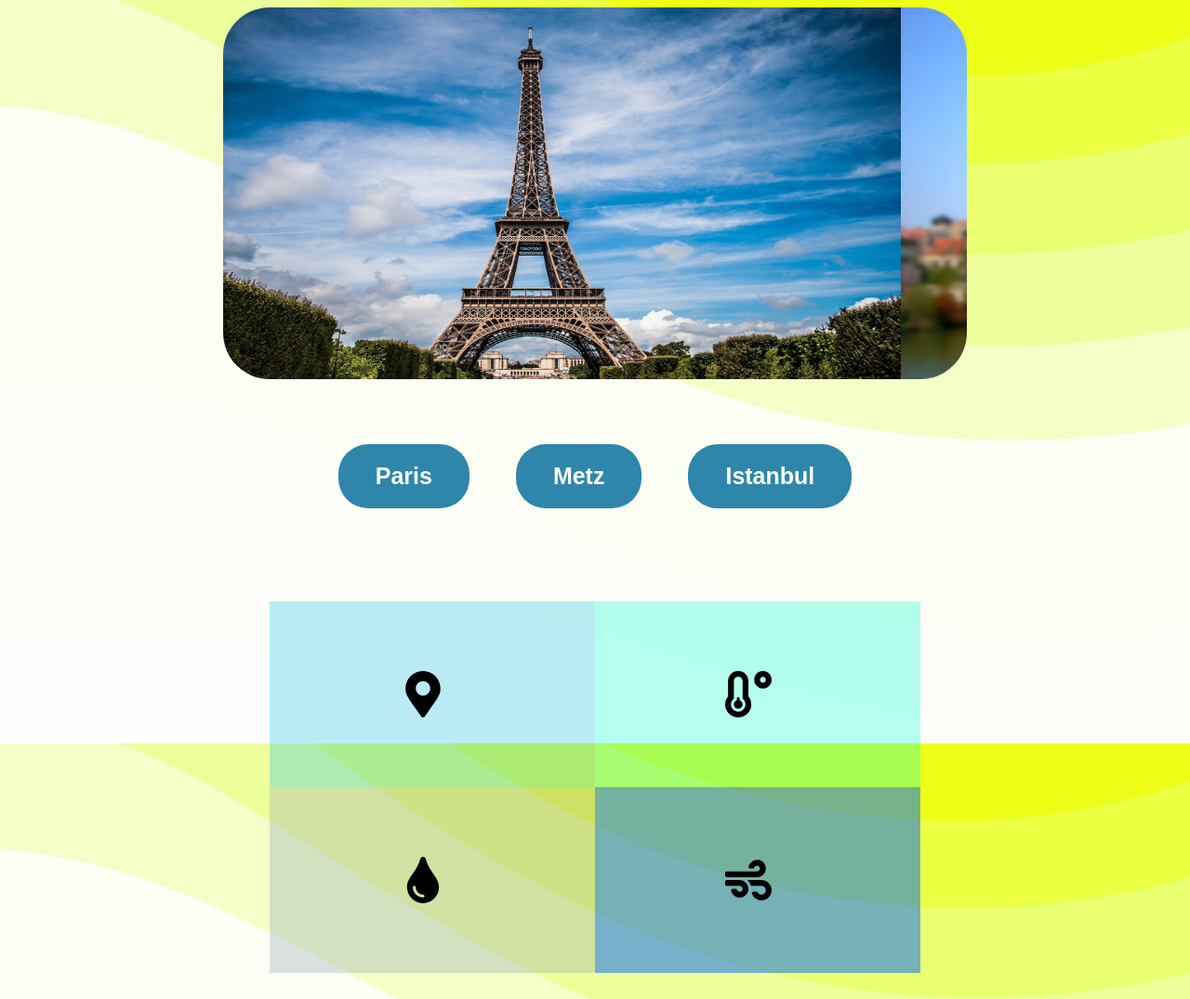
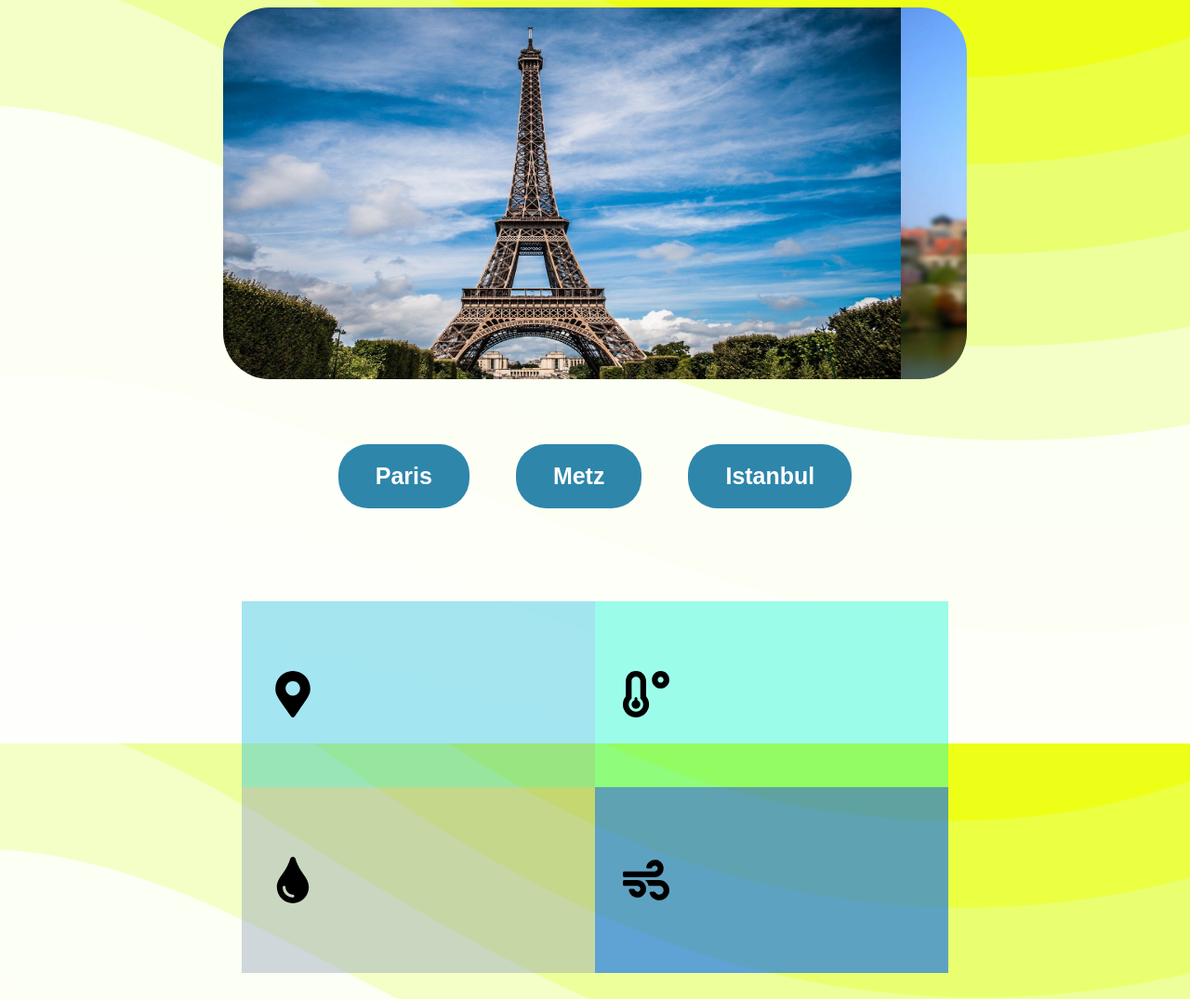
Before and after one commit to Corentin-57/site_meteo, a plain HTML site: page index.html in a window 1280 px wide. Shown: the whole page at 93% size. Drawn offline with nearby package versions, Linux system fonts and the light colour scheme.

Commit message:
mise en place icones

```diff
--- a/app.js
+++ b/app.js
@@ -44,6 +44,10 @@ function infoParis(){
         $("#temperature").html(Math.round(data["main"]["temp"]) + [" °C"]);
         $("#humidite").html(data["main"]["humidity"] + [" %"]);
         $("#vent").html(Math.round(data["wind"]["speed"]) + [ " km/h"]);
+        $('#nom').hide().fadeToggle(2000);              // hide permet d'afficher le contenu en cacher
+        $('#temperature').hide().fadeToggle(2000);
+        $('#humidite').hide().fadeToggle(2000);
+        $('#vent').hide().fadeToggle(2000);
     });
 }
 
@@ -54,6 +58,10 @@ function infoMetz(){
         $("#temperature").html(Math.round(data["main"]["temp"]) + [" °C"]);
         $("#humidite").html(data["main"]["humidity"] + [" %"]);
         $("#vent").html(Math.round(data["wind"]["speed"]) + [ " km/h"]);
+        $('#nom').hide().fadeToggle(2000);
+        $('#temperature').hide().fadeToggle(2000);
+        $('#humidite').hide().fadeToggle(2000);
+        $('#vent').hide().fadeToggle(2000);
     });
 }
 
@@ -64,5 +72,9 @@ function infoIstanbul(){
         $("#temperature").html(Math.round(data["main"]["temp"]) + [" °C"]);
         $("#humidite").html(data["main"]["humidity"] + [" %"]);
         $("#vent").html(Math.round(data["wind"]["speed"]) + [ " km/h"]);
+        $('#nom').hide().fadeToggle(2000);
+        $('#temperature').hide().fadeToggle(2000);
+        $('#humidite').hide().fadeToggle(2000);
+        $('#vent').hide().fadeToggle(2000);
     });
 }
--- a/index.html
+++ b/index.html
@@ -25,7 +25,7 @@
             <button id="btn2" class="btn" onclick="infoMetz()"> Metz </button>
             <button id="btn3" class="btn" onclick="infoIstanbul()"> Istanbul </button>
         </div>
-        <div class="ville">
+        <div class="ville" id="ville">
             <div class="nom-temperature">
                 <div class="nom_section">
                     <img class="lieux" src="img/lieux.svg" alt="lieux" width="50px" height="50px">
--- a/style.css
+++ b/style.css
@@ -110,36 +110,36 @@
 
 .nom_section{
     display: flex;
-    justify-content: center;
     align-items: center;
-    background-color: rgba(28, 190, 225, 0.3);
+    padding-left: 30px;
+    background-color: rgba(28, 190, 225, 0.4);
     width: 350px;
     height: 200px;
 }
 
 .temp_section{
     display: flex;
-    justify-content: center;
     align-items: center;
-    background-color: rgba(8, 247, 211, 0.3);
+    padding-left: 30px;
+    background-color: rgba(8, 247, 211, 0.4);
     width: 350px;
     height: 200px;
 }
 
 .humidite_section{
     display: flex;
-    justify-content: center;
     align-items: center;
-    background-color: rgba(139, 155, 179, 0.3);
+    padding-left: 30px;
+    background-color: rgba(139, 155, 179, 0.4);
     width: 350px;
     height: 200px;
 }
 
 .vent_section{
     display: flex;
-    justify-content: center;
+    padding-left: 30px;
     align-items: center;
-    background-color: rgba(2, 100, 251, 0.5);
+    background-color: rgba(2, 100, 251, 0.6);
     width: 350px;
     height: 200px;
 }
```
Lines whose indentation alone changed are shown as unchanged.
